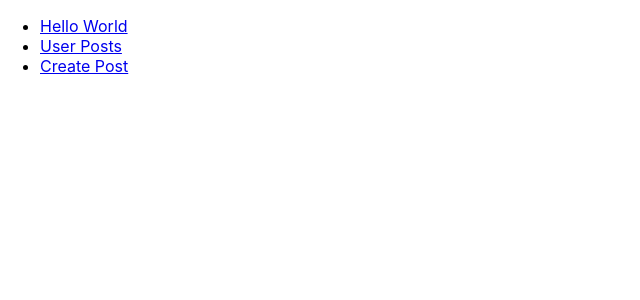
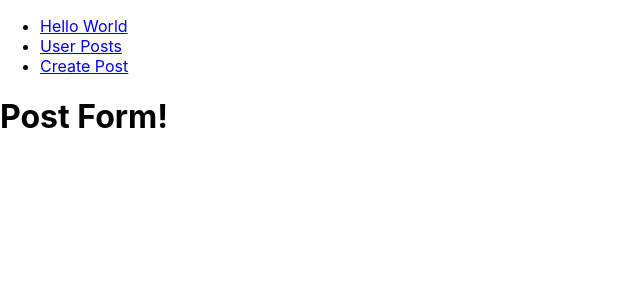
Before and after one commit to tatia-burdett/hello-world-app, a React (Create React App) app: page /add-post in a window 1280 px wide. Shown: the top 300 px of the page, without its empty margins (0-640 px from the left). Built offline with nearby package versions, Linux system fonts and the light colour scheme.

Commit message:
create PostForm component, add route

```diff
--- a/src/App.js
+++ b/src/App.js
@@ -5,6 +5,7 @@ import DATA from './data'
 import NavBar from './NavBar/NavBar'
 import LandingPage from './LandingPage/LandingPage'
 import UserPosts from './UserPosts/UserPosts'
+import PostForm from './PostForm/PostForm'
 
 class App extends React.Component {
 
@@ -19,6 +20,10 @@ class App extends React.Component {
         <Route
           path='/posts'
           component={UserPosts}
+        />
+        <Route
+          path='/add-post'
+          component={PostForm}
         />
       </div>
     )
--- /dev/null
+++ b/src/PostForm/PostForm.js
@@ -0,0 +1,13 @@
+import React from 'react'
+
+class PostForm extends React.Component {
+  render() {
+    return (
+      <div>
+        <h1>Post Form!</h1>
+      </div>
+    )
+  }
+}
+
+export default PostForm
```
